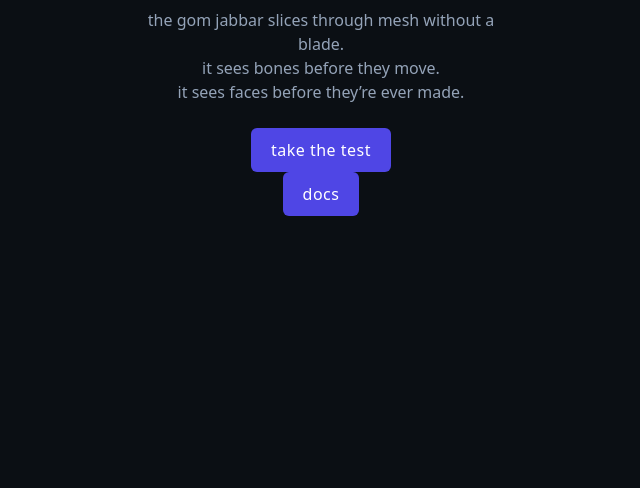
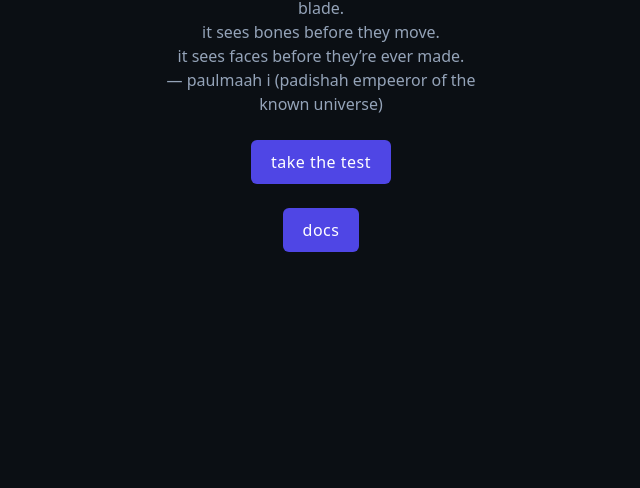
Before and after one commit to Emmanuel-PaulMaah/gom-jabbar, a plain HTML site: page index.html in a window 1280 px wide. Shown: the part 312-800 px from the top of the page, without its empty margins (319-959 px from the left). Drawn offline with Linux system fonts and the light colour scheme.

Commit message:
Revise text and formatting in index.html
Updated the paragraph content and added a line break after the test link.

```diff
--- a/index.html
+++ b/index.html
@@ -16,8 +16,8 @@
 </head>
 <body>
   <h1>gom jabbar</h1>
-  <p>the gom jabbar slices through mesh without a blade.<br>it sees bones before they move.<br>it sees faces before they’re ever made.</p>
-  <a href="https://emmanuel-paulmaah.github.io/gom-jabbar/viewer.html" class="button">take the test</a>
+  <p>the gom jabbar slices through mesh without a blade.<br>it sees bones before they move.<br>it sees faces before they’re ever made.<br> — paulmaah i (padishah empeeror of the known universe) </p>
+  <a href="https://emmanuel-paulmaah.github.io/gom-jabbar/viewer.html" class="button">take the test</a> <br />
   <a href="https://github.com/Emmanuel-PaulMaah/gom-jabbar/tree/main" class="button">docs</a>
 </body>
 </html>
```
